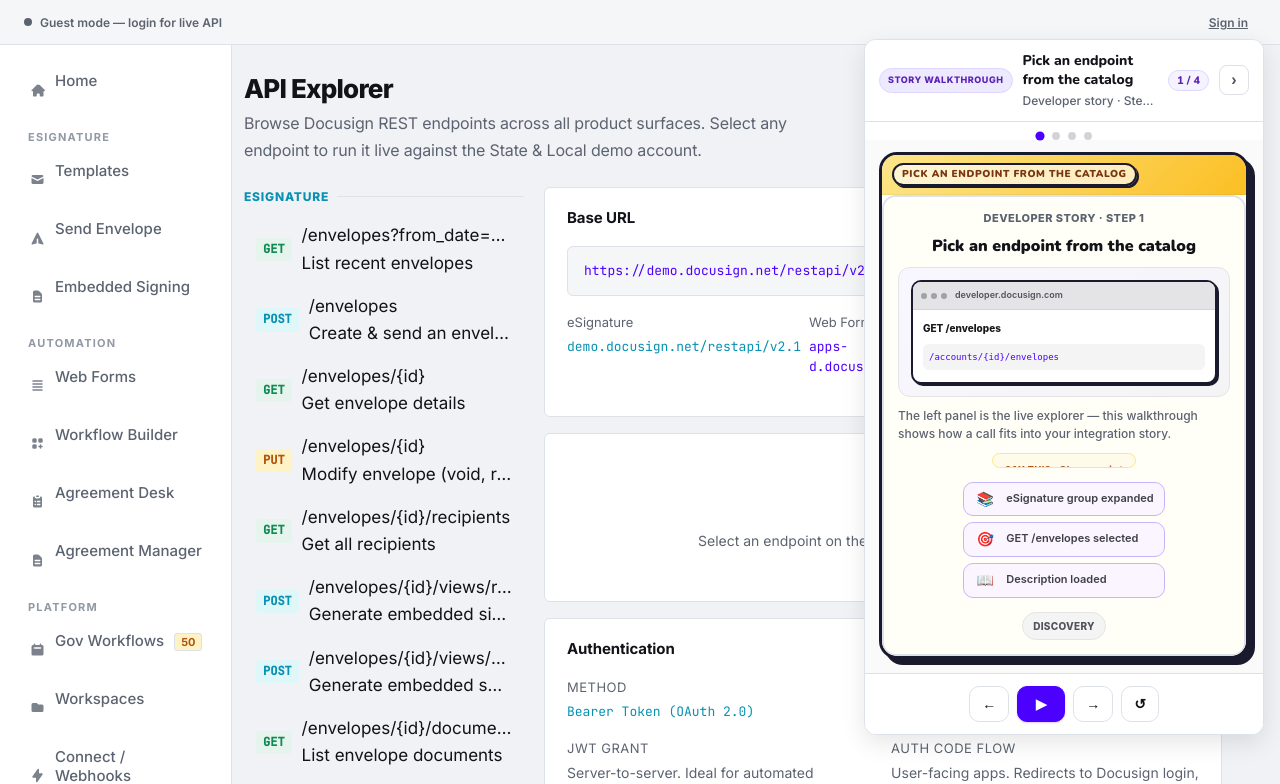
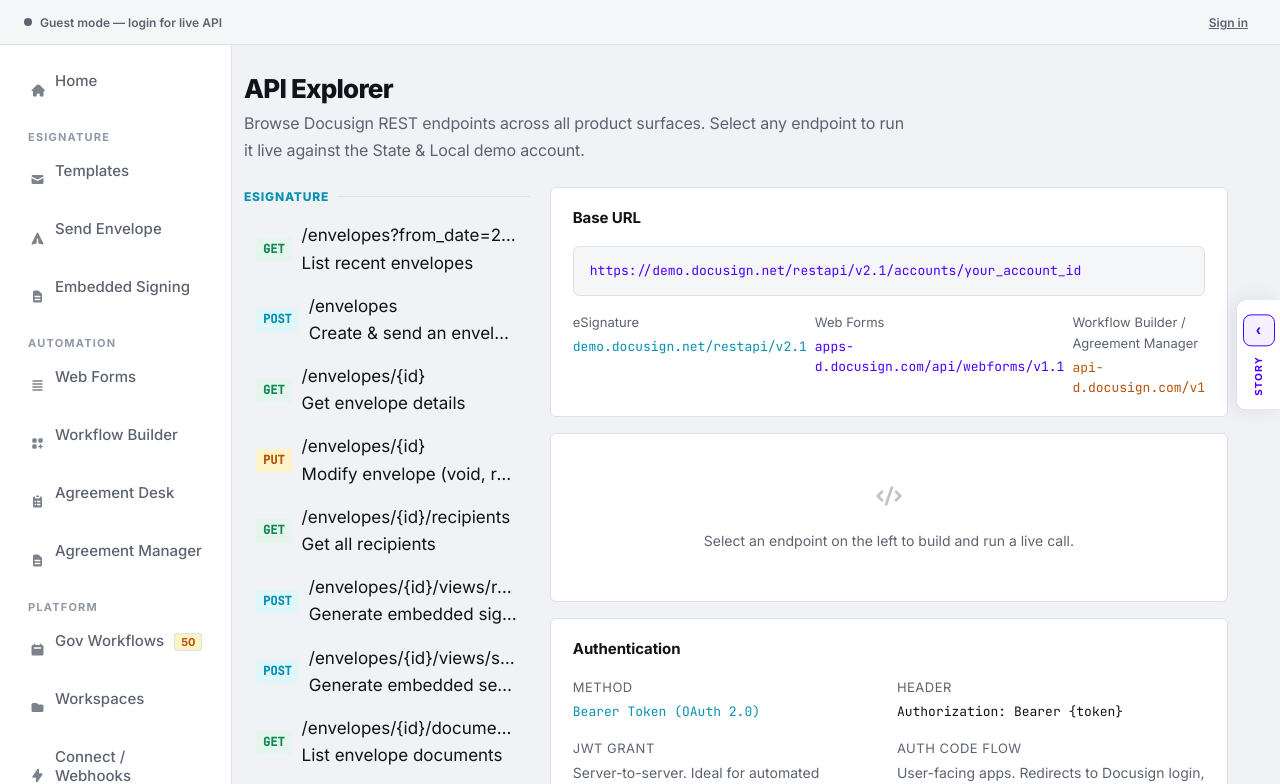
Before and after one commit to cgwashington14-pixel/docusign-iam-demo, a Flask app: page /explorer in a window 1280 px wide. Shown: the part 45-829 px from the top of the page. Run offline with Flask 3, Linux system fonts and the light colour scheme.

Commit message:
Collapse Story Walkthrough to a click-to-open tab by default.
Co-authored-by: Cursor <cursoragent@cursor.com>

```diff
--- a/static/css/preview-rail.css
+++ b/static/css/preview-rail.css
@@ -1654,15 +1654,29 @@ main:has(#ds-preview-rail.ds-preview-rail--minimized) {
 }
 
 .ds-preview-rail--minimized .ds-preview-rail-head::after {
-  content: 'Preview';
+  content: 'Story';
   writing-mode: vertical-rl;
   transform: rotate(180deg);
-  font-size: 9px;
-  font-weight: 800;
-  letter-spacing: 0.1em;
+  font-size: 10px;
+  font-weight: 800;
+  letter-spacing: 0.12em;
   text-transform: uppercase;
   color: var(--indigo);
   font-family: 'Nunito', system-ui, sans-serif;
+}
+
+.ds-preview-rail--minimized:hover {
+  box-shadow: -6px 0 24px rgba(76, 0, 255, 0.16);
+  background: color-mix(in srgb, var(--indigo-light) 55%, var(--surface));
+}
+
+[data-theme="dark"] .ds-preview-rail--minimized {
+  box-shadow: -4px 0 20px rgba(0, 0, 0, 0.35);
+}
+
+[data-theme="dark"] .ds-preview-rail--minimized:hover {
+  background: color-mix(in srgb, var(--indigo) 22%, var(--surface));
+  box-shadow: -6px 0 24px rgba(124, 58, 237, 0.28);
 }
 
 .ds-preview-rail--minimized.ds-preview-rail--playing .ds-preview-rail-head::after {
--- a/static/js/preview-rail.js
+++ b/static/js/preview-rail.js
@@ -129,11 +129,17 @@ function dsTogglePreviewRail(forceMinimized) {
 }
 
 function dsInitPreviewRailState() {
+  /* Hidden as a tab until clicked — only stay open if user explicitly expanded it */
   try {
-    if (localStorage.getItem(DS_PREVIEW_RAIL_MIN_KEY) === '1') {
-      dsTogglePreviewRail(true);
+    if (localStorage.getItem('ds-preview-rail-tab-default') !== '1') {
+      localStorage.setItem('ds-preview-rail-tab-default', '1');
+      localStorage.setItem(DS_PREVIEW_RAIL_MIN_KEY, '1');
     }
-  } catch (_) { /* ignore */ }
+    const preferOpen = localStorage.getItem(DS_PREVIEW_RAIL_MIN_KEY) === '0';
+    dsTogglePreviewRail(!preferOpen);
+  } catch (_) {
+    dsTogglePreviewRail(true);
+  }
 }
 
 function dsPreviewRailSteps(sectionId) {
--- a/templates/partials/preview_rail.html
+++ b/templates/partials/preview_rail.html
@@ -1,14 +1,14 @@
 {# Minimizable animated story rail — separate from inline product UI mocks #}
-<aside class="ds-preview-rail" id="ds-preview-rail" data-ds-preview-rail="{{ section_id }}" aria-label="Story walkthrough preview">
-  <div class="ds-preview-rail-head" id="ds-preview-rail-head">
+<aside class="ds-preview-rail ds-preview-rail--minimized" id="ds-preview-rail" data-ds-preview-rail="{{ section_id }}" aria-label="Story walkthrough preview">
+  <div class="ds-preview-rail-head" id="ds-preview-rail-head" title="Click to open story walkthrough">
     <span class="ds-preview-rail-badge">Story walkthrough</span>
     <div class="ds-preview-rail-labels" id="ds-preview-rail-labels">
       <span class="ds-preview-rail-title" id="ds-preview-rail-title">Preview</span>
       <span class="ds-preview-rail-sub" id="ds-preview-rail-sub"></span>
     </div>
     <span class="ds-preview-rail-counter" id="ds-preview-rail-counter" hidden aria-live="polite"></span>
-    <button type="button" class="ds-preview-rail-minimize" id="ds-preview-rail-minimize" onclick="event.stopPropagation();dsTogglePreviewRail()" aria-label="Minimize story preview" aria-expanded="true" title="Minimize panel">
-      <span class="ds-preview-rail-minimize-icon" aria-hidden="true">›</span>
+    <button type="button" class="ds-preview-rail-minimize" id="ds-preview-rail-minimize" onclick="event.stopPropagation();dsTogglePreviewRail()" aria-label="Open story walkthrough" aria-expanded="false" title="Open panel">
+      <span class="ds-preview-rail-minimize-icon" aria-hidden="true">‹</span>
     </button>
   </div>
   <div class="ds-preview-rail-inner" id="ds-preview-rail-inner">
```
